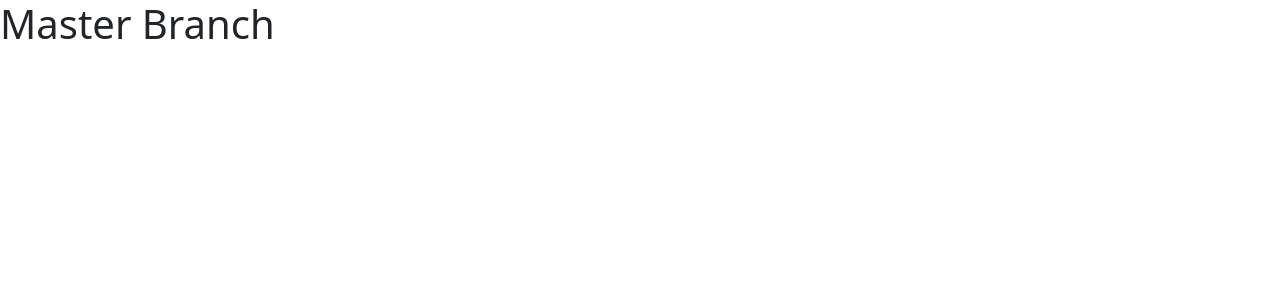
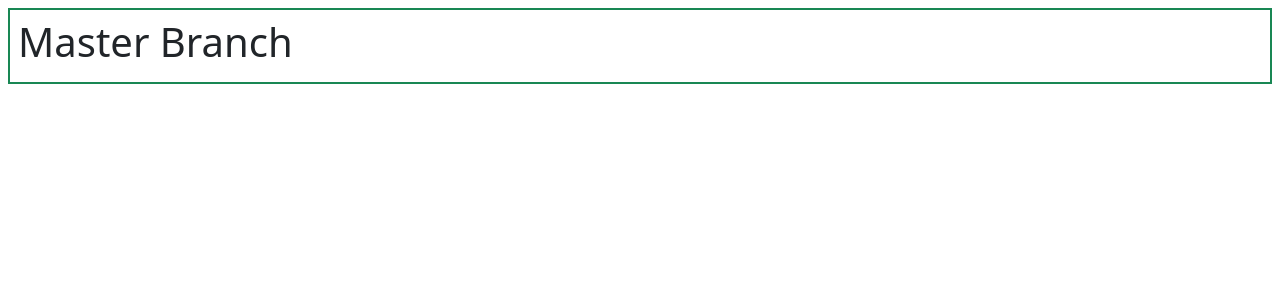
Before and after one commit to edupoly/rb53app, a React (Vite) app: page / in a window 1280 px wide. Shown: the top 300 px of the page. Built offline with nearby package versions, Linux system fonts and the light colour scheme.

Commit message:
withstyle

```diff
--- a/src/App.jsx
+++ b/src/App.jsx
@@ -1,8 +1,8 @@
 function App() {
   return (
-    <>
+    <div className="border border-2 border-success m-2 p-2">
       <h1>Master Branch</h1>
-    </>
+    </div>
   );
 }
 
```
